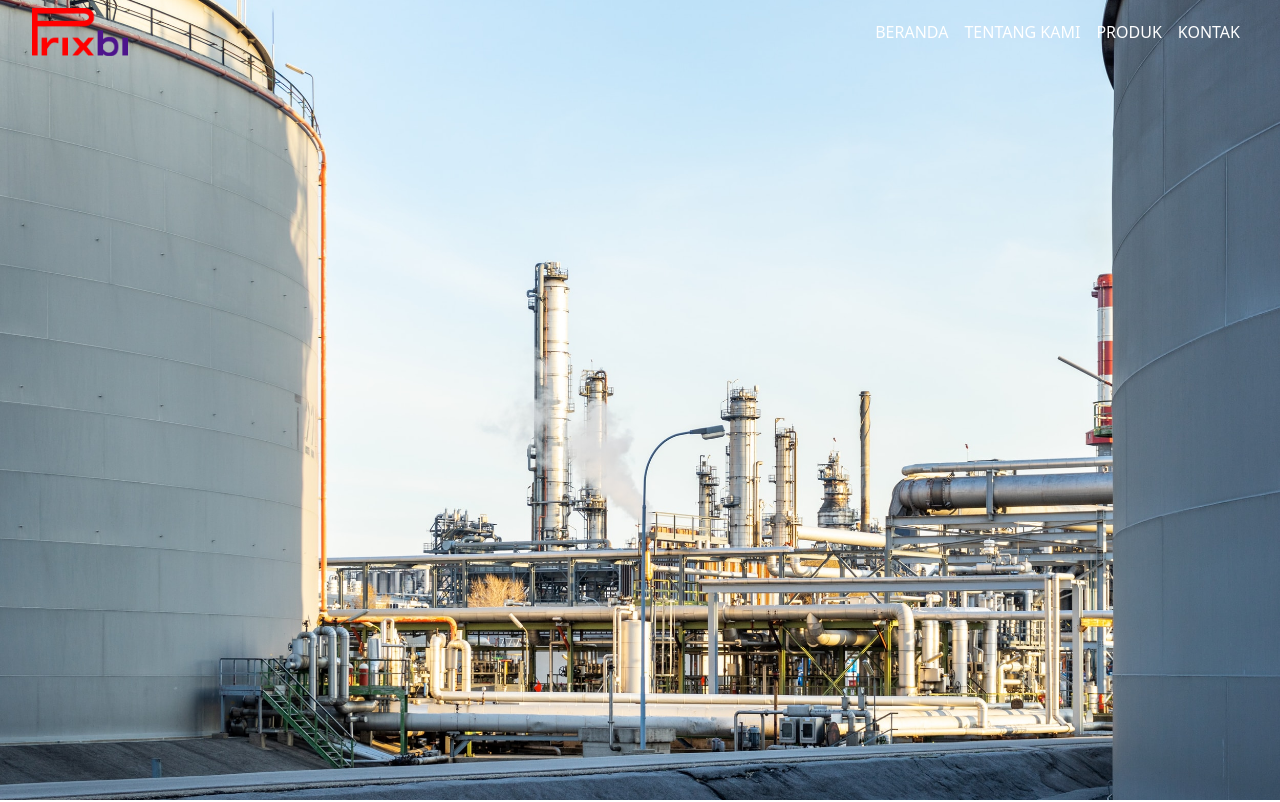
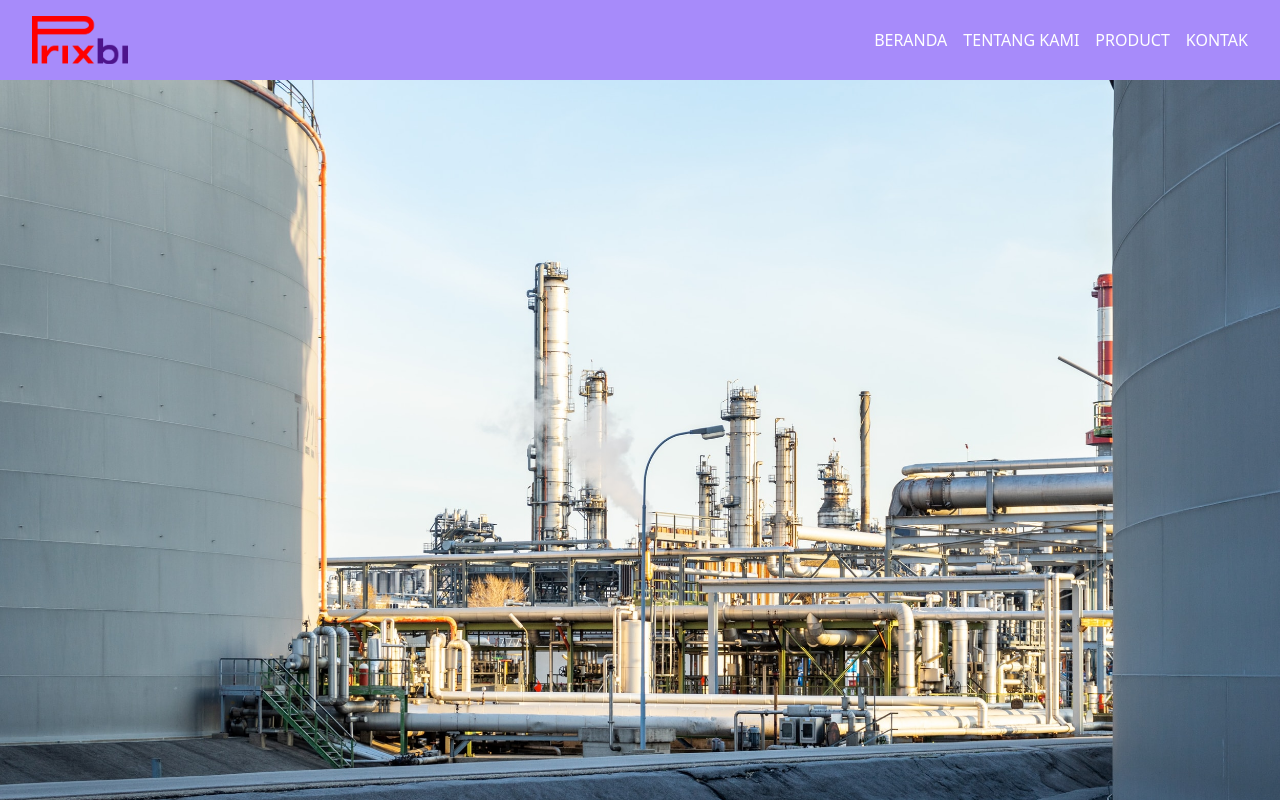
Before and after one commit to Ibrahimsyah/Prix_Comprof, a Gatsby site: page / in a window 1280 px wide. Shown: the top 802 px of the page. Built offline with nearby package versions, Linux system fonts and the light colour scheme; Gatsby itself is replaced by a stand-in of ours.

Commit message:
add responsive header

```diff
--- a/package.json
+++ b/package.json
@@ -37,6 +37,7 @@
     "eslint-config-google": "^0.14.0",
     "eslint-plugin-react": "^7.26.1",
     "gatsby-plugin-postcss": "^4.14.0",
+    "gatsby-plugin-react-svg": "^3.0.1",
     "gh-pages": "^3.2.3",
     "postcss": "^8.3.9",
     "tailwindcss": "^2.2.17"
--- a/src/components/Header.js
+++ b/src/components/Header.js
@@ -1,32 +1,76 @@
-import React from 'react';
+import React, { useState, useRef } from 'react';
 import { Link } from 'gatsby';
 
 import logo from '../assets/images/prix_logo.png';
+import hamburgerIcon from '../assets/icons/hamburger.png';
 
 const Header = () => {
+  const [collapse, setCollapse] = useState(true);
+  const [dropdownCollapse, setDropdownCollapse] = useState(true);
+  const mainNavRef = useRef();
+
+  const toggleCollapse = () => {
+    setCollapse((prev) => !prev);
+  };
+
+  const toggleDropdown = () => {
+    setDropdownCollapse((prev) => !prev);
+  };
+
   return (
-    <nav className="
-          container
-          mx-auto
+    <nav
+      className="
+          bg-purple-400
+          mx-auto px-8 inset-x-0 z-10
           fixed
-          inset-x-0
-          flex
-          justify-between
-          items-center
-          py-2
-          px-8
-          z-10
-        ">
-      <img
-        src={logo}
-        className="w-auto h-12"
-        alt="PT.Prix Logo"
-      />
-      <div className="flexitems-center text-white">
-        <Link to="/#" className="mx-2">BERANDA</Link>
-        <Link to="/#" className="mx-2">TENTANG KAMI</Link>
-        <Link to="/#" className="mx-2">PRODUK</Link>
-        <Link to="/#" className="mx-2">KONTAK</Link>
+          inset-x-0 z-10
+          transition transition-all duration-100
+          flex flex-col justify-between items-center
+          md:flex-row
+        "
+    >
+      <div
+        ref={mainNavRef}
+        className="py-4 flex flex-row justify-between w-full md:w-auto items-center h-auto">
+        <img
+          src={logo}
+          className="w-auto h-12"
+          alt="PT.Prix Logo"
+        />
+        <img src={hamburgerIcon}
+          onClick={toggleCollapse}
+          className="w-auto h-8 block md:hidden cursor-pointer"/>
+      </div>
+      <div
+        className={`
+          md:flex flex-col md:flex-row md:items-center
+          text-white
+          my-6 md:my-0 md:mt-0
+          w-full md:w-auto
+          space-x-0 space-y-4 md:space-x-4 md:space-y-0
+          ${collapse ? 'hidden' : 'flex'}
+        `}
+      >
+        <Link to="/#" className="block md:inline">BERANDA</Link>
+        <Link to="/#" className="block md:inline">TENTANG KAMI</Link>
+        <div className="relative" onClick={toggleDropdown}>
+          <p className="cursor-pointer select-none">PRODUCT</p>
+          <ul
+            className={`
+            md:absolute
+            flex flex-col
+            p-4 rounded-md
+            md:bg-white
+            text-white md:text-black text-sm
+            space-y-3
+            ${dropdownCollapse ? 'hidden' : 'block'}`}
+          >
+            <Link to="/#" className="mx-2 block md:inline">PRODUK1</Link>
+            <Link to="/#" className="mx-2 block md:inline">PRODUK2</Link>
+            <Link to="/#" className="mx-2 block md:inline">PRODUK3</Link>
+          </ul>
+        </div>
+        <Link to="/#" className="mx-2 block md:inline">KONTAK</Link>
       </div>
     </nav>
   );
```
Also changed, not shown: src/assets/icons/hamburger.png (added), 1 other file.
